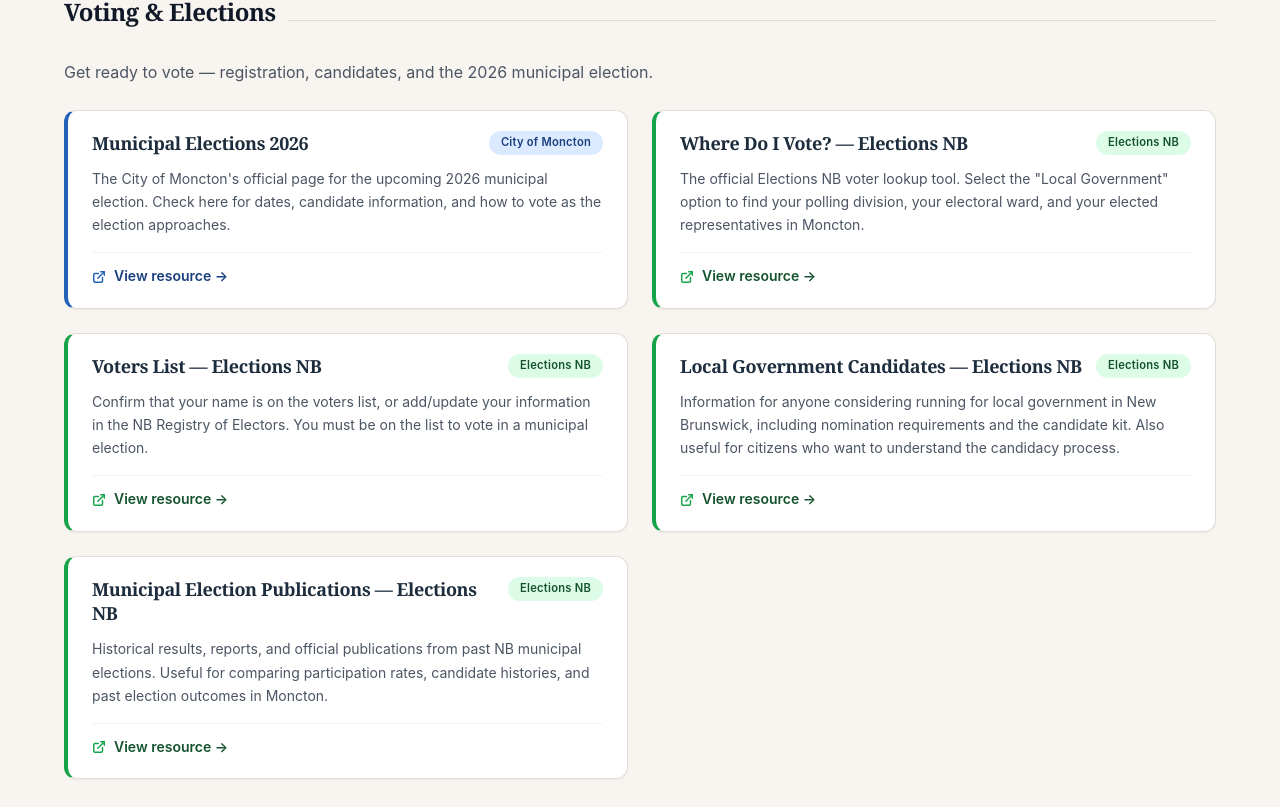
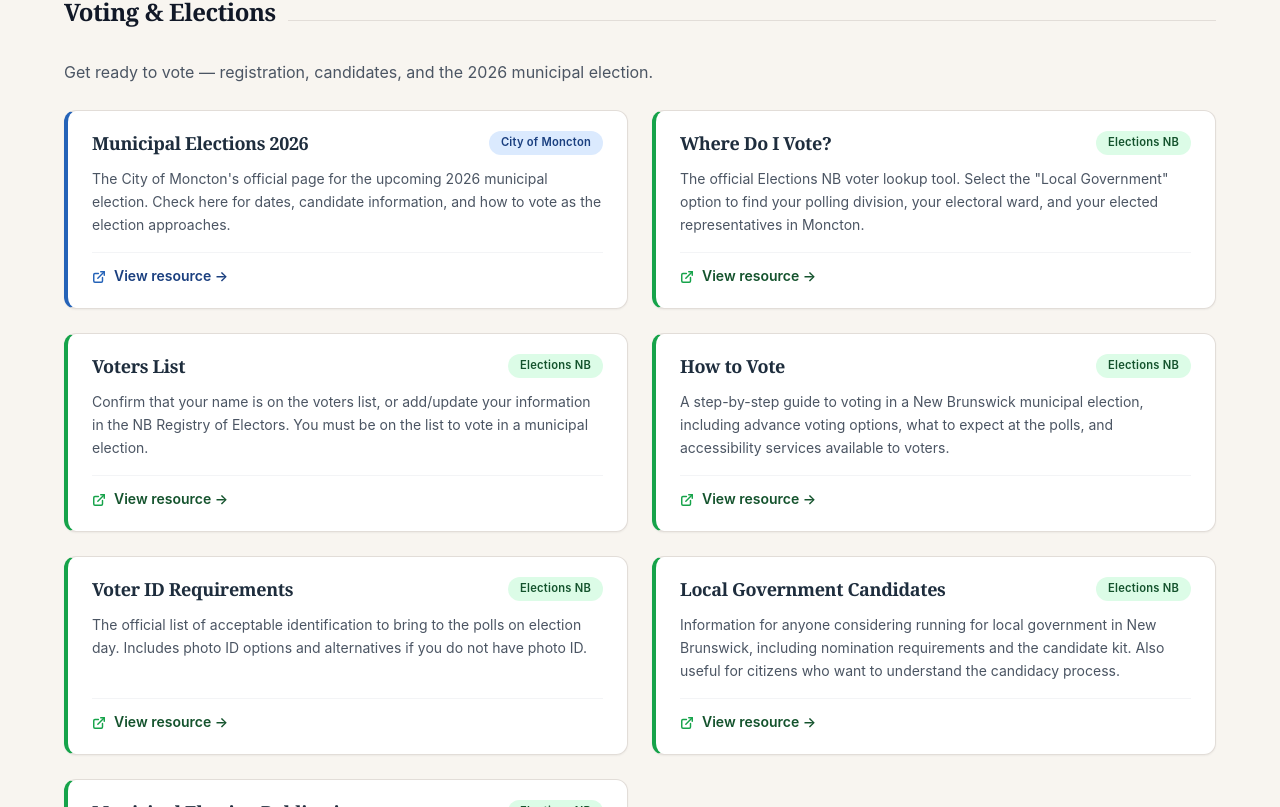
Before and after one commit to aaronslewis/moncton-votes, a React (Vite) app: page /resources in a window 1280 px wide. Shown: the part 833-1640 px from the top of the page. Built offline with nearby package versions, Linux system fonts and the light colour scheme.

Commit message:
Add How to Vote and Voter ID Requirements links; remove Elections NB title suffixes

```diff
--- a/src/pages/Resources.jsx
+++ b/src/pages/Resources.jsx
@@ -98,7 +98,7 @@
     source: 'moncton',
   },
   {
-    title: 'Municipal Regions — Elections NB',
+    title: 'Municipal Regions',
     description:
       'An interactive map from Elections New Brunswick showing how the province is divided into municipal electoral regions. Helpful for understanding the broader landscape of local governance in New Brunswick.',
     url: 'https://www.electionsnb.ca/content/enb/en/maps/municipal-regions.html',
@@ -166,28 +166,42 @@
     source: 'moncton',
   },
   {
-    title: 'Where Do I Vote? — Elections NB',
+    title: 'Where Do I Vote?',
     description:
       'The official Elections NB voter lookup tool. Select the "Local Government" option to find your polling division, your electoral ward, and your elected representatives in Moncton.',
     url: 'https://www.electionsnb.ca/content/enb/en/voters/search.html',
     source: 'elections',
   },
   {
-    title: 'Voters List — Elections NB',
+    title: 'Voters List',
     description:
       'Confirm that your name is on the voters list, or add/update your information in the NB Registry of Electors. You must be on the list to vote in a municipal election.',
     url: 'https://www.electionsnb.ca/content/enb/en/voters/voters-list.html',
     source: 'elections',
   },
   {
-    title: 'Local Government Candidates — Elections NB',
+    title: 'How to Vote',
+    description:
+      'A step-by-step guide to voting in a New Brunswick municipal election, including advance voting options, what to expect at the polls, and accessibility services available to voters.',
+    url: 'https://www.electionsnb.ca/content/enb/en/voters/how-to-vote.html',
+    source: 'elections',
+  },
+  {
+    title: 'Voter ID Requirements',
+    description:
+      'The official list of acceptable identification to bring to the polls on election day. Includes photo ID options and alternatives if you do not have photo ID.',
+    url: 'https://www.electionsnb.ca/content/enb/en/voters/voter-id-requirements.html',
+    source: 'elections',
+  },
+  {
+    title: 'Local Government Candidates',
     description:
       'Information for anyone considering running for local government in New Brunswick, including nomination requirements and the candidate kit. Also useful for citizens who want to understand the candidacy process.',
     url: 'https://www.electionsnb.ca/content/enb/en/representatives/municipal-candidates.html',
     source: 'elections',
   },
   {
-    title: 'Municipal Election Publications — Elections NB',
+    title: 'Municipal Election Publications',
     description:
       'Historical results, reports, and official publications from past NB municipal elections. Useful for comparing participation rates, candidate histories, and past election outcomes in Moncton.',
     url: 'https://www.electionsnb.ca/content/enb/en/resources/publications/mehep.html',
```
